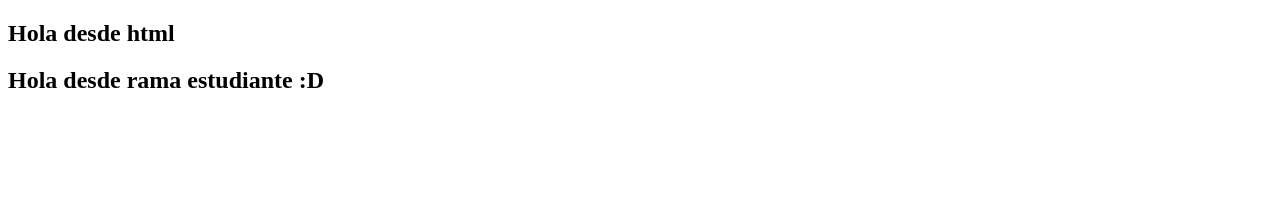
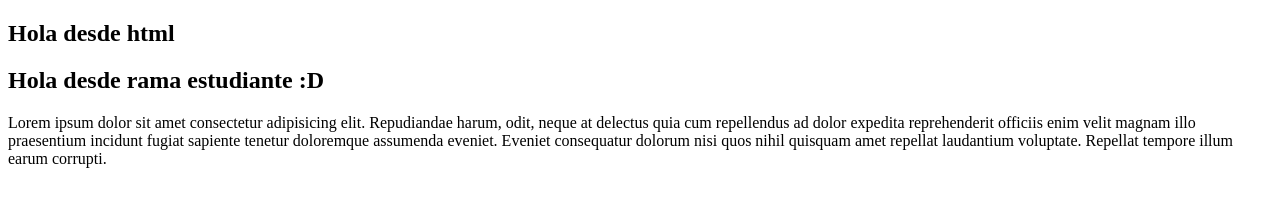
Before and after one commit to mbertero/EjemploForm, a plain HTML site: page index.html in a window 1280 px wide. Drawn offline with Linux system fonts and the light colour scheme.

Commit message:
Final final

```diff
--- a/index.html
+++ b/index.html
@@ -9,5 +9,6 @@
 <body>
     <h2>Hola desde html </h2>
     <h2>Hola desde rama estudiante :D</h2>
+    <p>Lorem ipsum dolor sit amet consectetur adipisicing elit. Repudiandae harum, odit, neque at delectus quia cum repellendus ad dolor expedita reprehenderit officiis enim velit magnam illo praesentium incidunt fugiat sapiente tenetur doloremque assumenda eveniet. Eveniet consequatur dolorum nisi quos nihil quisquam amet repellat laudantium voluptate. Repellat tempore illum earum corrupti.</p>
 </body>
 </html>
```
